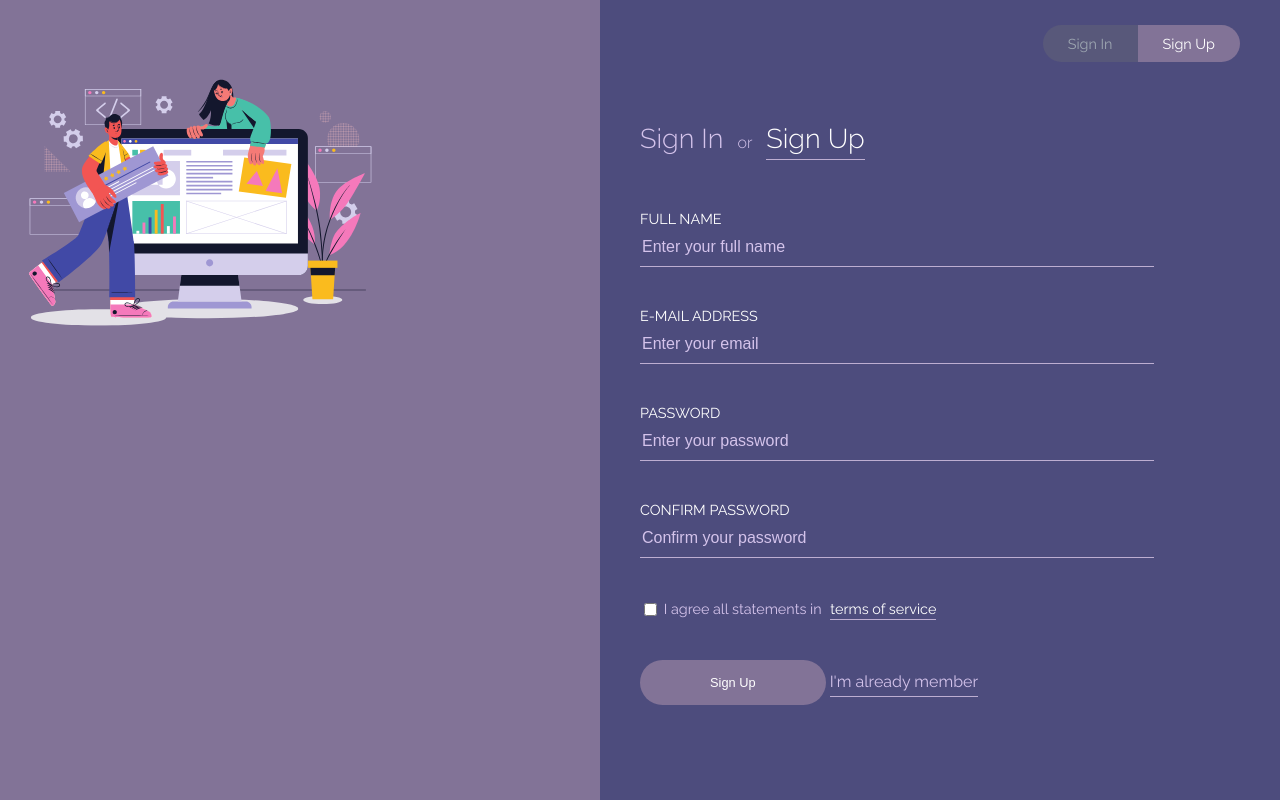
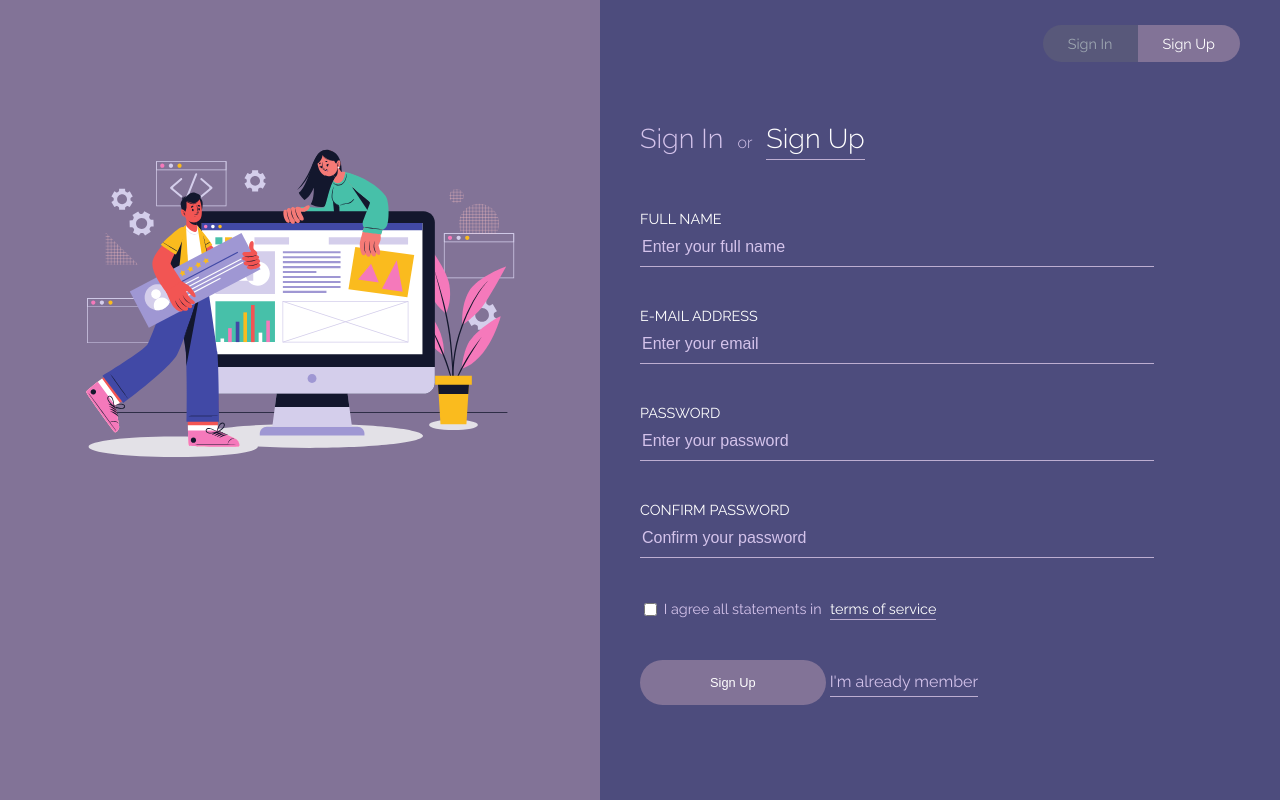
Before and after one commit to nowmozillaclub/enrollar, a React (Create React App) app in the folder client/: page / in a window 1280 px wide. Built offline with nearby package versions, Linux system fonts and the light colour scheme.

Commit message:
img location
centerized

```diff
--- a/client/public/styles.css
+++ b/client/public/styles.css
@@ -13,6 +13,11 @@ body {
 .App__Aside {
     width: 50%;
     background-color: #827397;
+    text-align: center;
+}
+
+.signupimg {
+    padding: 50px;
 }
 
 .App__Form {
--- a/client/src/App.js
+++ b/client/src/App.js
@@ -16,7 +16,12 @@ function App() {
           {/* <Route exact path="/" component={HomePage} /> */}
           <div className="App">
             <div className="App__Aside">
-              <img src={signup} width="400" height="400"></img>
+              <img
+                className="signupimg"
+                src={signup}
+                width="500"
+                height="500"
+              ></img>
             </div>
             <div className="App__Form">
               <div className="PageSwitcher">
```
